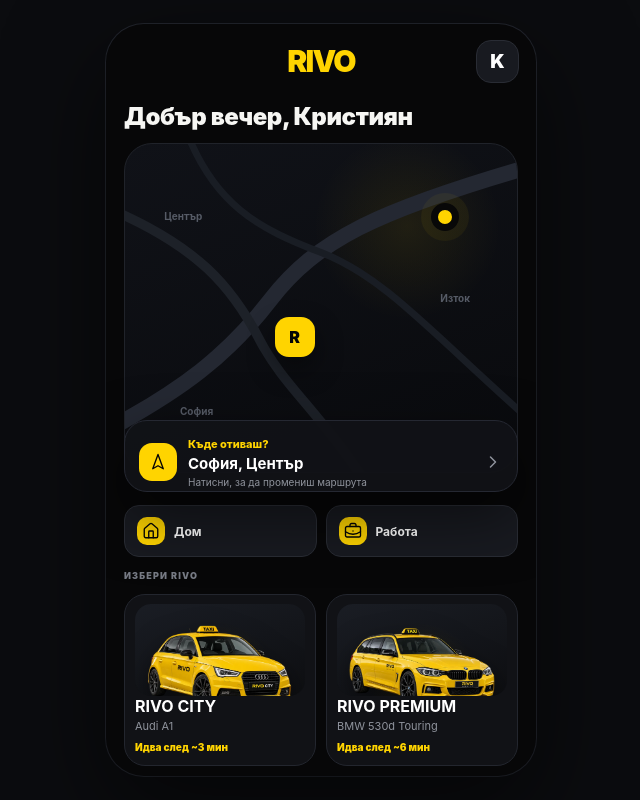
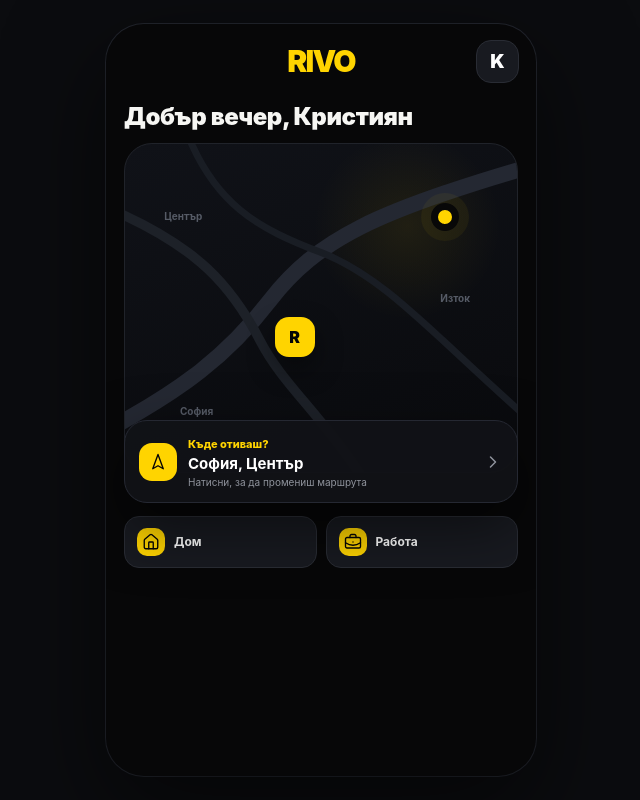
Before and after one commit to chrisatanasow-gif/-rivo-app, a React (Vite) app: page / in a window 1280 px wide. Shown: the whole page, without its empty margins (319-959 px from the left). Built offline with nearby package versions, Linux system fonts and the light colour scheme.

Commit message:
Simplify customer vehicle selection flow

```diff
--- a/src/apps/CustomerApp.jsx
+++ b/src/apps/CustomerApp.jsx
@@ -31,9 +31,9 @@
 export default function CustomerApp({ pricing, openDriver, openAdmin, toast }) {
   const [screen, setScreen] = useState("home");
   const [history, setHistory] = useState([]);
-  const [ride, setRide] = useState("premium");
+  const [ride, setRide] = useState("city");
   const [destination, setDestination] = useState("София, Център");
-  const [eta, setEta] = useState(vehicles.premium.eta);
+  const [eta, setEta] = useState(vehicles.city.eta);
   const [tripProgress, setTripProgress] = useState(18);
   const [rating, setRating] = useState(5);
   const [tip, setTip] = useState(0);
@@ -63,7 +63,7 @@
 
   const choosePlace = (name) => {
     setDestination(name);
-    go("rides");
+    go("destination");
   };
 
   const finishRide = () => {
@@ -97,15 +97,6 @@
           <span className="destinationIcon"><Navigation2 size={18} strokeWidth={1.8} aria-hidden="true"/></span><span><small>Къде отиваш?</small><b>{destination}</b><small>Натисни, за да промениш маршрута</small></span><ChevronRight className="cardChevron" size={20} strokeWidth={1.8}/>
         </button>
         <div className="savedPlaces">{savedPlaces.map(({ name, address, icon }) => <button key={name} onClick={() => choosePlace(address)}><span><PlaceIcon icon={icon}/></span><b>{name}</b></button>)}</div>
-        <div className="eyebrow">ИЗБЕРИ RIVO</div>
-        <div className="serviceGrid">
-          {Object.values(vehicles).map(v => (
-            <button key={v.id} className="serviceCard" onClick={() => { setRide(v.id); go("destination"); }}>
-              <VehicleImage src={v.image} alt={v.model} compact />
-              <b>{v.label}</b><small>{v.model}</small><span>Идва след ~{v.eta} мин</span>
-            </button>
-          ))}
-        </div>
       </main>
     </>
   );
--- a/src/styles.css
+++ b/src/styles.css
@@ -81,6 +81,7 @@
 .adminMap{position:relative;min-height:230px;border-radius:22px;overflow:hidden;background:linear-gradient(150deg,#101218,#0a0b0e);border:1px solid #22262e}.adminMap svg{position:absolute;inset:0;width:100%;height:100%}.liveCar{position:absolute;width:35px;height:35px;border-radius:11px;background:var(--yellow);color:#050505;display:grid;place-items:center;font-size:10px;font-style:normal;font-weight:950}.liveCar.c1{left:18%;top:62%}.liveCar.c2{left:68%;top:28%}.liveCar.c3{left:52%;top:68%}
 .toast{position:absolute;z-index:100;left:50%;bottom:calc(env(safe-area-inset-bottom) + 23px);transform:translate(-50%,12px);opacity:0;pointer-events:none;transition:.2s;background:#24262d;border:1px solid #373a43;border-radius:15px;padding:10px 13px;font-size:12px;white-space:nowrap;box-shadow:0 20px 55px rgba(0,0,0,.45)}.toast.show{opacity:1;transform:translate(-50%,0)}
 .homeContent{gap:13px}.homeIntro h1{margin:0;font-size:24px;line-height:1.1;letter-spacing:-.4px}
+@media(max-width:699px){.homeContent{gap:15px}.homeContent .map{min-height:350px}}
 .destinationCard{display:grid;grid-template-columns:38px minmax(0,1fr) 22px;gap:11px;min-height:72px;padding:13px 14px;align-items:center}.destinationCard .destinationIcon{width:38px;height:38px;display:grid;place-items:center}.destinationCard span:nth-child(2){display:flex;flex-direction:column;justify-content:center;min-width:0;gap:2px;line-height:1.2}.destinationCard span:nth-child(2) b{font-size:15px;line-height:1.2;white-space:nowrap;overflow:hidden;text-overflow:ellipsis}.destinationCard span:nth-child(2) small:first-child{font-size:11px;color:var(--yellow);font-weight:850;letter-spacing:0}.destinationCard span:nth-child(2) small:last-child{margin-top:1px;color:#8f939c;font-size:10px;line-height:1.25}.destinationCard>strong{align-self:center;justify-self:center;font-size:22px;line-height:1;color:var(--muted)}
 .savedPlaces{display:grid;grid-template-columns:1fr 1fr;gap:9px}.savedPlaces button{display:flex;align-items:center;gap:9px;padding:11px 12px;background:var(--panel2);border:1px solid var(--line);border-radius:15px;color:#fff;text-align:left}.savedPlaces button span{width:28px;height:28px;border-radius:10px;display:grid;place-items:center;background:var(--yellow);color:#050505;font-size:16px}.savedPlaces button b{font-size:12px}
 .routeEditor,.routeSummary{padding:13px 14px}.routeEditor .summaryLine+.summaryLine,.routeSummary .summaryLine+.summaryLine{border-top:1px solid var(--line)}.summaryLine{display:flex;align-items:center;gap:11px;padding:7px 0;min-width:0}.summaryLine>span:last-child:not(.dot){min-width:0}.summaryLine small,.optionRow small,.pickupSummary small{display:block;font-size:9px;letter-spacing:.08em;color:var(--muted);font-weight:850;margin:0 0 3px}.summaryLine b{display:block;font-size:13px;white-space:nowrap;overflow:hidden;text-overflow:ellipsis}.summaryLine input{width:100%;padding:0;border:0;outline:0;background:transparent;color:#fff;font-weight:750;font-size:14px}.locationMark{margin-left:auto;color:var(--yellow);font-size:18px}.summaryMeta{display:flex;flex-wrap:wrap;gap:7px;margin-top:8px;padding-top:10px;border-top:1px solid var(--line);color:#c9cbd1;font-size:10px}.summaryMeta span{padding:5px 8px;border-radius:999px;background:var(--panel2)}.savedPlaceList{display:flex;flex-direction:column;gap:5px}.savedPlaceList .place{width:100%;border-radius:14px;padding:9px 2px}.savedPlaceList .place strong{margin-left:auto;color:var(--muted);font-size:20px}.rideChoices{display:flex;flex-direction:column;gap:9px}.rideCard .vehicleImage.compact{padding:6px 8px}.rideCard .vehicleImage.compact img{width:100%;height:100%}
```
